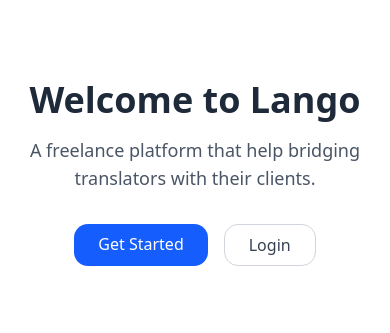
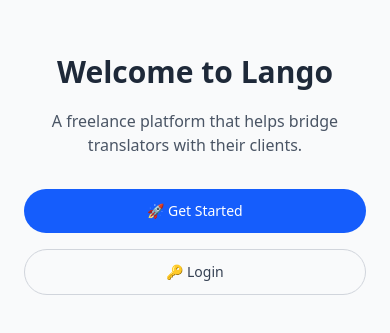
Before and after one commit to chinmareno/lango, a Next.js app: page / in a window 390 px wide. Shown: the part 249-582 px from the top of the page. Built offline with nearby package versions, Linux system fonts and the light colour scheme.

Commit message:
style(LandingPage): add responsive UI for mobile, tablet, and desktop

```diff
--- a/src/components/pages/LandingPage.tsx
+++ b/src/components/pages/LandingPage.tsx
@@ -2,25 +2,28 @@ import Link from "next/link";
 
 export const LandingPage = () => {
   return (
-    <div className="min-h-screen flex flex-col items-center justify-center bg-white px-4">
-      <h1 className="text-4xl font-bold text-gray-800 mb-4">
+    <div className="min-h-screen bg-gray-50 flex flex-col items-center justify-center px-6 py-12 text-center">
+      <h1 className="text-3xl md:text-5xl font-bold text-gray-800 mb-4 leading-snug">
         Welcome to Lango
       </h1>
-      <p className="text-lg text-gray-600 mb-8 text-center max-w-md">
-        A freelance platform that help bridging translators with their clients.
+
+      <p className="text-gray-600 text-base md:text-lg max-w-xl mb-8">
+        A freelance platform that helps bridge translators with their clients.
       </p>
-      <div className="flex gap-4">
+
+      <div className="flex flex-col sm:flex-row gap-4 w-full sm:w-auto">
         <Link
-          href="./auth/register"
-          className="px-6 py-2 bg-blue-600 text-white rounded-xl hover:bg-blue-700 transition"
+          href="/auth/register"
+          className="px-6 py-3 bg-blue-600 text-white rounded-full text-sm md:text-base hover:bg-blue-700 transition w-full sm:w-auto text-center"
         >
-          Get Started
+          🚀 Get Started
         </Link>
+
         <Link
-          href="./auth/login"
-          className="px-6 py-2 border border-gray-300 text-gray-700 rounded-xl hover:bg-gray-100 transition"
+          href="/auth/login"
+          className="px-6 py-3 border border-gray-300 text-gray-700 rounded-full text-sm md:text-base hover:bg-gray-100 transition w-full sm:w-auto text-center"
         >
-          Login
+          🔑 Login
         </Link>
       </div>
     </div>
```
Also changed, not shown: src/components/pages/DashboardPage.tsx (added).
